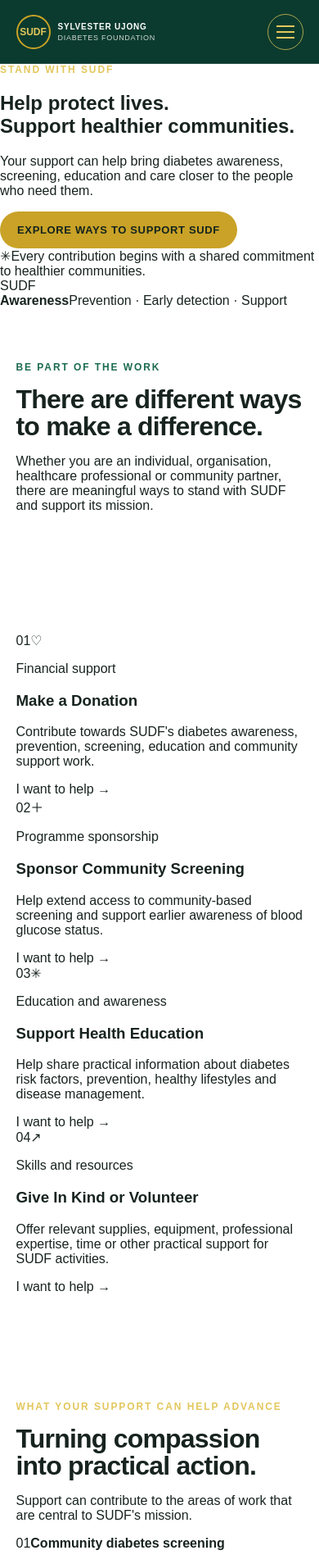
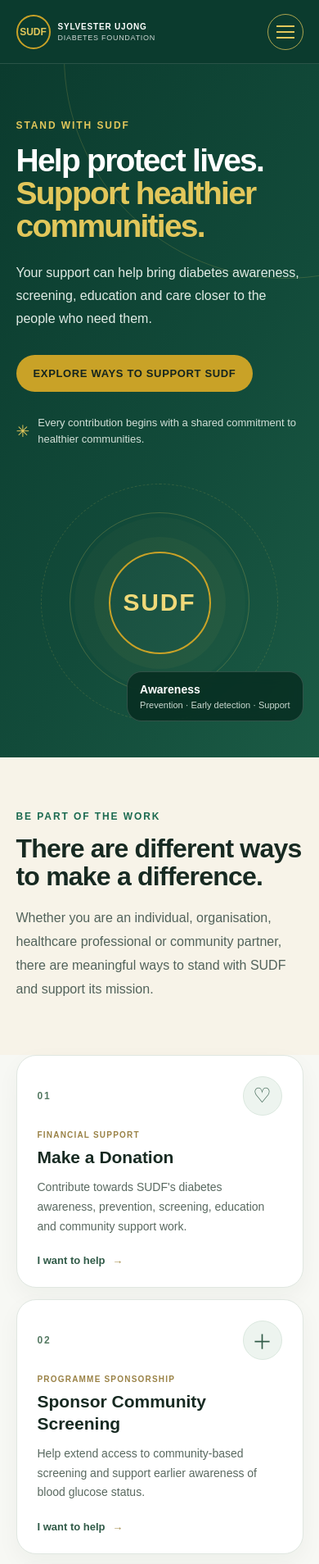
Before and after one commit to AkongShadrach/SUDF-website, a Next.js app: page /donate-support in a window 390 px wide. Shown: the top 1908 px of the page at 82% size. Built offline with nearby package versions, Linux system fonts and the light colour scheme.

Commit message:
Style SUDF donate and support experience for desktop and mobile

```diff
--- a/app/globals.css
+++ b/app/globals.css
@@ -712,3 +712,174 @@ blockquote { margin:32px 0 0; padding:20px 0 0 22px; border-left:3px solid var(-
     padding: 22px;
   }
 }
+
+
+/* Dedicated Donate & Support page */
+.support-page { overflow:hidden; }
+.support-hero {
+  position:relative;
+  min-height:570px;
+  display:grid;
+  grid-template-columns:1.08fr .92fr;
+  align-items:center;
+  gap:40px;
+  padding:78px 7vw;
+  overflow:hidden;
+  color:#fff;
+  background:linear-gradient(120deg,#0b3b2e 0%,#124b3a 58%,#1b5b45 100%);
+}
+.support-hero::after {
+  content:"";
+  position:absolute;
+  width:540px;height:540px;
+  right:-230px;top:-280px;
+  border:1px solid rgba(226,199,91,.18);
+  border-radius:50%;
+  pointer-events:none;
+}
+.support-hero-inner { position:relative;z-index:1;max-width:720px; }
+.support-hero h1 {
+  margin:0;
+  max-width:760px;
+  color:#fff;
+  font-size:clamp(42px,5.5vw,72px);
+  line-height:1.02;
+  letter-spacing:-.045em;
+}
+.support-hero h1 span { color:#e2c75b; }
+.support-hero-copy { max-width:610px;margin:24px 0 30px;color:#e0ebe5;font-size:18px;line-height:1.75; }
+.support-hero-note { display:flex;align-items:center;gap:10px;margin-top:28px;color:#d3e1d9;font-size:13px;line-height:1.5; }
+.support-hero-note span { color:#e2c75b;font-size:20px; }
+.support-hero-art { min-height:380px;position:relative;display:grid;place-items:center; }
+.support-emblem {
+  position:relative;z-index:2;
+  display:grid;place-items:center;
+  width:170px;height:170px;
+  border:2px solid #c9a227;border-radius:50%;
+  color:#f0d979;font-size:38px;font-weight:900;letter-spacing:.06em;
+  background:rgba(255,255,255,.035);
+  box-shadow:0 0 0 18px rgba(226,199,91,.045),0 0 0 42px rgba(226,199,91,.025);
+}
+.support-orbit { position:absolute;border:1px solid rgba(226,199,91,.24);border-radius:50%; }
+.orbit-one { width:300px;height:300px; }
+.orbit-two { width:430px;height:430px;border-style:dashed;opacity:.7; }
+.support-art-caption {
+  position:absolute;z-index:3;right:0;bottom:18px;
+  display:grid;gap:5px;padding:18px 22px;
+  border:1px solid rgba(255,255,255,.16);border-radius:18px;
+  background:rgba(5,39,29,.75);backdrop-filter:blur(8px);
+}
+.support-art-caption strong { color:#fff;font-size:14px; }
+.support-art-caption span { color:#cbd9d1;font-size:11px; }
+.support-intro {
+  display:grid;grid-template-columns:1.1fr .9fr;align-items:end;gap:60px;
+  background:#f7f3e8;
+}
+.support-intro h2 { max-width:700px;color:#172a22; }
+.support-intro > p { margin:0;color:#52635b;font-size:17px;line-height:1.8; }
+.support-options-section { background:#f7f8f4;padding-top:8px; }
+.support-options-grid { display:grid;grid-template-columns:repeat(4,minmax(0,1fr));gap:16px; }
+.support-option-card {
+  display:flex;flex-direction:column;align-items:flex-start;min-height:330px;
+  padding:26px;border:1px solid #e0e7e1;border-radius:24px;background:#fff;
+  box-shadow:0 10px 28px rgba(23,35,31,.045);
+  transition:transform .22s ease,box-shadow .22s ease,border-color .22s ease;
+}
+.support-option-top { display:flex;align-items:center;justify-content:space-between;width:100%; }
+.support-option-number { color:#557a63;font-size:12px;font-weight:900;letter-spacing:.15em; }
+.support-option-icon {
+  display:grid;place-items:center;width:48px;height:48px;border-radius:50%;
+  color:#315b48;background:#edf4ef;border:1px solid #dbe8df;font-size:25px;
+}
+.support-option-detail { margin:24px 0 9px;color:#9a8246;font-size:10px;font-weight:800;letter-spacing:.12em;text-transform:uppercase; }
+.support-option-card h3 { margin:0 0 12px;color:#172a22;font-size:21px;line-height:1.25; }
+.support-option-card > p:not(.support-option-detail) { margin:0 0 22px;color:#596960;font-size:14px;line-height:1.7; }
+.support-option-card a { margin-top:auto;color:#315b48;font-size:13px;font-weight:800; }
+.support-option-card a span { padding-left:5px;color:#a58c4c; }
+@media(hover:hover) {
+  .support-option-card:hover { transform:translateY(-5px);border-color:#b9cfc0;box-shadow:0 18px 36px rgba(23,35,31,.09); }
+}
+.support-purpose {
+  display:grid;grid-template-columns:.85fr 1.15fr;gap:70px;
+  color:#fff;background:#0b3b2e;
+}
+.support-purpose-heading h2 { max-width:520px;color:#fff; }
+.support-purpose-heading > p:last-child { max-width:480px;color:#d1dfd7;font-size:16px;line-height:1.75; }
+.support-purpose-list { display:grid;grid-template-columns:1fr 1fr;gap:12px; }
+.support-purpose-list > div {
+  padding:23px;border:1px solid rgba(255,255,255,.13);border-radius:20px;
+  background:rgba(255,255,255,.045);
+}
+.support-purpose-list span { display:block;margin-bottom:20px;color:#e2c75b;font-size:12px;font-weight:900;letter-spacing:.14em; }
+.support-purpose-list strong { display:block;color:#fff;font-size:17px;line-height:1.35; }
+.support-purpose-list p { margin:9px 0 0;color:#cbd9d1;font-size:13px;line-height:1.65; }
+.support-enquiry {
+  display:grid;grid-template-columns:.8fr 1.2fr;align-items:start;gap:65px;
+  background:linear-gradient(145deg,#fbfaf6,#f0f4ef);
+}
+.support-enquiry-copy h2 { max-width:520px;color:#172a22; }
+.support-enquiry-copy > p:not(.eyebrow) { max-width:500px;color:#596960;font-size:16px;line-height:1.8; }
+.support-trust-note { display:flex;gap:13px;margin-top:30px;padding:18px;border:1px solid #dfe8e1;border-radius:18px;background:#fff; }
+.support-trust-note > span { flex:0 0 28px;display:grid;place-items:center;width:28px;height:28px;border-radius:50%;background:#edf4ef;color:#315b48;font-weight:900; }
+.support-trust-note p { margin:0;color:#596960;font-size:12px;line-height:1.65; }
+.support-trust-note strong { color:#203a2e; }
+.support-form {
+  padding:32px;border:1px solid #e0e7e1;border-radius:26px;background:#fff;
+  box-shadow:0 16px 42px rgba(23,35,31,.07);
+}
+.support-form-heading { margin-bottom:26px; }
+.support-form-heading > span { color:#9a8246;font-size:10px;font-weight:900;letter-spacing:.16em; }
+.support-form-heading h3 { margin:10px 0 8px;color:#172a22;font-size:25px;line-height:1.2; }
+.support-form-heading p { margin:0;color:#65736c;font-size:14px;line-height:1.6; }
+.support-form-grid { display:grid;grid-template-columns:1fr 1fr;gap:17px; }
+.support-form label { display:grid;gap:8px;color:#2a4135;font-size:12px;font-weight:800; }
+.support-form label span { display:inline;color:#7c8982;font-size:11px;font-weight:500; }
+.support-form input,.support-form select,.support-form textarea {
+  width:100%;min-width:0;padding:14px 15px;border:1px solid #dce5df;border-radius:13px;
+  background:#fbfcfa;color:#203a2e;font:inherit;font-size:14px;outline:none;
+}
+.support-form input:focus,.support-form select:focus,.support-form textarea:focus {
+  border-color:#557a63;box-shadow:0 0 0 3px rgba(85,122,99,.12);
+}
+.support-form textarea { resize:vertical; }
+.support-form-full { grid-column:1/-1; }
+.support-submit { width:100%;margin-top:22px;gap:12px;cursor:pointer; }
+.support-submit:disabled { opacity:.65;cursor:wait; }
+.support-form-footnote { margin:14px 0 0;color:#7a8780;font-size:11px;line-height:1.6; }
+.support-form-feedback { margin:14px 0 0;padding:13px 15px;border-radius:12px;font-size:13px;line-height:1.5; }
+.support-form-feedback.success { color:#205b3e;background:#edf7ef; }
+.support-form-feedback.error { color:#8b2e2e;background:#fff0f0; }
+.support-honeypot { position:absolute;left:-10000px;width:1px;height:1px;overflow:hidden; }
+.support-closing {
+  padding:76px 7vw;text-align:center;color:#fff;background:#12523f;
+}
+.support-closing h2 { max-width:850px;margin:0 auto 28px;color:#fff; }
+@media(max-width:1050px) {
+  .support-options-grid { grid-template-columns:repeat(2,minmax(0,1fr)); }
+  .support-enquiry { grid-template-columns:1fr;gap:35px; }
+  .support-enquiry-copy h2 { max-width:760px; }
+}
+@media(max-width:760px) {
+  .support-hero { grid-template-columns:1fr;min-height:0;padding:68px 5vw 44px; }
+  .support-hero h1 { font-size:clamp(39px,10vw,58px); }
+  .support-hero-copy { font-size:16px; }
+  .support-hero-art { min-height:290px;margin-top:5px; }
+  .support-emblem { width:125px;height:125px;font-size:30px; }
+  .orbit-one { width:220px;height:220px; }
+  .orbit-two { width:290px;height:290px; }
+  .support-art-caption { right:0;bottom:0;padding:13px 15px; }
+  .support-intro { grid-template-columns:1fr;gap:20px; }
+  .support-intro > p { font-size:16px; }
+  .support-options-section { padding-top:0; }
+  .support-options-grid { grid-template-columns:1fr;gap:14px; }
+  .support-option-card { min-height:0;padding:25px; }
+  .support-option-detail { margin-top:18px; }
+  .support-purpose { grid-template-columns:1fr;gap:30px; }
+  .support-purpose-list { grid-template-columns:1fr; }
+  .support-purpose-list > div { padding:20px; }
+  .support-enquiry { grid-template-columns:1fr;gap:25px; }
+  .support-form { padding:23px 19px;border-radius:22px; }
+  .support-form-grid { grid-template-columns:1fr;gap:15px; }
+  .support-form-full { grid-column:auto; }
+  .support-closing { padding:65px 5vw; }
+}
```
